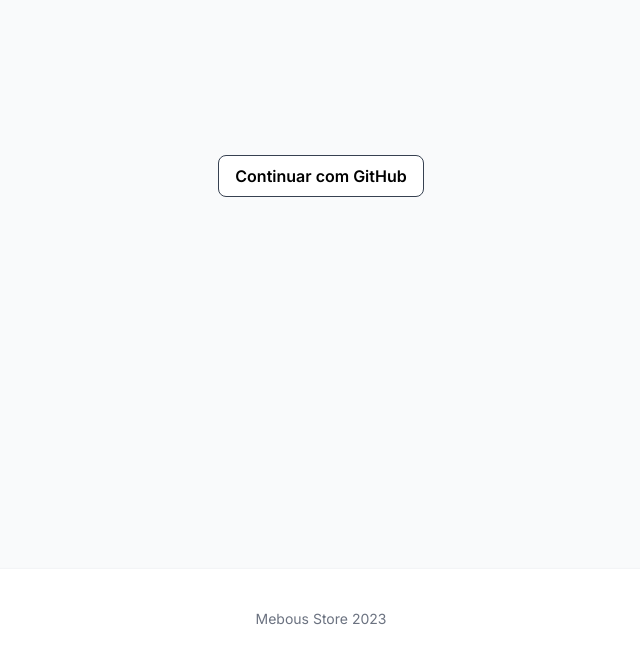
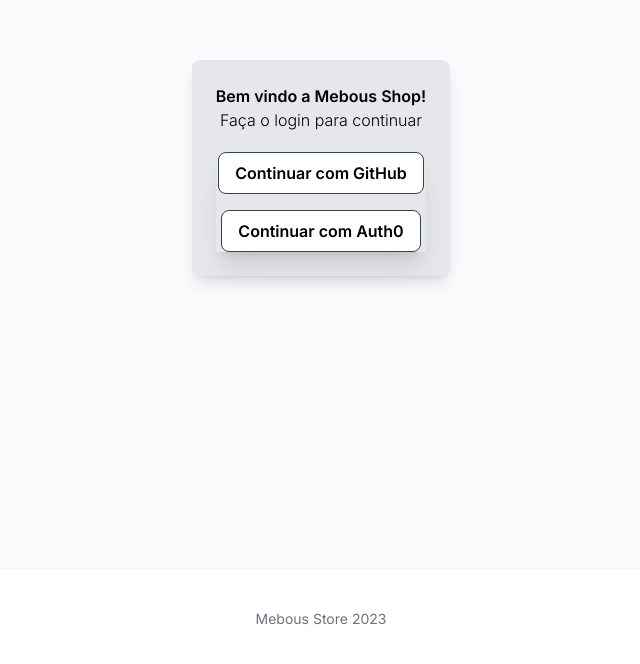
Before and after one commit to PedroTresmondi/mebous-virtual-shop, a Next.js app: page /login in a window 1280 px wide. Shown: the part 232-896 px from the top of the page, without its empty margins (319-959 px from the left). Built offline with nearby package versions, Linux system fonts and the light colour scheme; no server answers; what use-shopping-cart would draw is missing.

Commit message:
adicionando auth0 para login

```diff
--- a/src/components/CartProduct.js
+++ b/src/components/CartProduct.js
@@ -11,7 +11,7 @@
         <div className="flex justify-between space-x-4 hover:shadow-lg
         hover:border-opacity-50 border border-opacity-0 rounded-md p-4 bg-white">
             <Link href={`/products/${product.id}`} className="flex item-center space-x-4 group" >
-                <div className="relative w-20 h-20 group-hover:scale-150 transition-transform " >
+                <div className="relative w-20 h-20 group-hover:scale-110 transition-transform " >
                     <Image
                         src={product.image}
                         alt={product.name}
@@ -26,7 +26,7 @@
                     <button
                         onClick={() => setItemQuantity(product.id, product.quantity - 1)}
                         disabled={product.quantity <= 1}
-                        className="p-1 rounded-md hover:bg-red-300 hover:text-rose-500">
+                        className="p-1 rounded-md hover:bg-gray-300 hover:text-rose-500">
                         <MinusSmallIcon className="w-6 h-6 flex-shrink-0 " />
                     </button>
                     <p className="font-semibold text-xl">
@@ -34,7 +34,7 @@
                     </p>
                     <button
                         onClick={() => setItemQuantity(product.id, product.quantity + 1)}
-                        className="p-1 rounded-md hover:bg-green-300 hover:text-green-950">
+                        className="p-1 rounded-md hover:bg-gray-300 hover:text-green-300">
                         <PlusSmallIcon className="w-6 h-6 flex-shrink-0 " />
                     </button>
                 </div>
--- a/src/components/Header.js
+++ b/src/components/Header.js
@@ -19,7 +19,7 @@
 
     return (
         <header className="sticky top-0 bg-white z-10 shadow-lg">
-            <div className="container mx-auto p-5 flex justify-between items-center">
+            <div className="container mx-auto p-1 flex justify-between items-center">
                 <Logo />
 
                 <Link
--- a/src/pages/api/auth/[...nextauth].js
+++ b/src/pages/api/auth/[...nextauth].js
@@ -1,5 +1,8 @@
 import NextAuth from "next-auth"
 import GithubProvider from "next-auth/providers/github"
+import TwitterProvider from "next-auth/providers/twitter"
+import Auth0Provider from "next-auth/providers/auth0";
+
 export const authOptions = {
   // Configure one or more authentication providers
   providers: [
@@ -7,8 +10,13 @@
       clientId: process.env.GITHUB_ID,
       clientSecret: process.env.GITHUB_SECRET,
     }),
-    // ...add more providers here
+    Auth0Provider({
+      clientId: process.env.AUTH0_CLIENT_ID,
+      clientSecret: process.env.AUTH0_CLIENT_SECRET,
+      issuer: process.env.AUTH0_ISSUER
+    }),
   ],
+
   secret: process.env.JWT_SECRET
 }
 export default NextAuth(authOptions)
--- a/src/pages/login.js
+++ b/src/pages/login.js
@@ -2,7 +2,6 @@
 import React, { useEffect } from 'react';
 import { useRouter } from 'next/router';
 import { useSession, signIn, signOut } from 'next-auth/react';
-
 
 export default function Login() {
     const { data: session, status } = useSession();
@@ -14,19 +13,42 @@
         }
     }, [status, router]);
 
+    const handleGitHubLogin = () => {
+        signIn('github');
+    };
+
+    const handleAuth0Login = () => {
+        signIn('auth0');
+    };
+
     return (
-        <div className="flex justify-center items-center h-screen ">
-            <div className="text-center">
-                <div className="mb-4">
+        <div className="flex justify-center items-center h-screen">
+            <div className="text-center h-auto">
+
+                <div className="bg-gray-200 p-6 rounded-lg shadow-lg">
+                    <p className='font-semibold'>Bem vindo a Mebous Shop!</p>
+                    <p className='font-light' >Faça o login para continuar</p>
+                    <div className="space-y-4 flex flex-col items-center shadow-xl mt-5">
+                        <button
+                            onClick={handleGitHubLogin}
+                            className="bg-white border border-gray-700 border-solid
+             text-black hover:bg-gray-800 transition duration-1000
+              ease-in-out hover:text-white font-semibold py-2 px-4 rounded-lg"
+                        >
+                            Continuar com GitHub
+                        </button>
+                        <button
+                            onClick={handleAuth0Login}
+                            className="bg-white border border-gray-700 border-solid
+            text-black hover:bg-gray-800 transition duration-1000
+             ease-in-out hover:text-white font-semibold py-2 px-4 rounded-lg"
+                        >
+                            Continuar com Auth0
+                        </button>
+                    </div>
                 </div>
-                <button
-                    onClick={() => signIn('github')}
-                    className="bg-white  border border-gray-700 border-solid
-                     text-black hover:bg-gray-800 transition duration-1000
-                     ease-in-out hover:text-white font-semibold py-2 px-4 rounded-lg">
-                    Continuar com GitHub
-                </button>
             </div>
         </div>
+
     );
 }
--- a/src/pages/products/[id].js
+++ b/src/pages/products/[id].js
@@ -31,14 +31,14 @@
                         priority
                     />
                 </div>
-                <div className="w-full flex-1 max-w-md border-opacity-50 rounded-md shadow-lg p-6 bg-slate-200">
-                    <h2 className="text-3x; font-semibold">{product.name}</h2>
+                <div className="w-full flex-1 max-w-md border-opacity-50 rounded-md shadow-lg p-6 bg-slate-100">
+                    <h2 className="text-3x; font-semibold m-5">{product.name}</h2>
                     <p className="pt-2 flex item-center space-x-2">
                         <CheckIcon className="text-lime-800 w-5 h-5" />
                         <span className="font-semibold"> Em estoque </span>
                     </p>
                     <div className="mt-4 border-t pt-4" >
-                        <p className="text-gray-500"> Preco </p>
+                        <p className="text-gray-500"> Preço </p>
                         <p className="text-xl font-semibold">
                             {formatCurrencyString({
                                 value: product.price,
@@ -49,12 +49,12 @@
                     <div className="mt-4 border-t pt-4" >
                         <p className="text-gray-500" >Quantidade</p>
                         <div className="mt-1 flex items-center space-x-3" >
-                            <button disabled={quantity <= 1} onClick={() => setQuantity(quantity - 1)} className="p-1 rounded-md hover:bg-red-300 hover:text-rose-500">
+                            <button disabled={quantity <= 1} onClick={() => setQuantity(quantity - 1)} className="p-1 rounded-md hover:bg-gray-300 hover:text-rose-500">
                                 <MinusSmallIcon className="w-6 h-6 flex-shrink-0 " />
                             </button>
                             <p className="font-semibold text-xl">{quantity}</p>
 
-                            <button onClick={() => setQuantity(quantity + 1)} className="p-1 rounded-md hover:bg-green-300 hover:text-green-950">
+                            <button onClick={() => setQuantity(quantity + 1)} className="p-1 rounded-md hover:bg-gray-300 hover:text-green-950">
                                 <PlusSmallIcon className="w-6 h-6 flex-shrink-0 " />
                             </button>
                         </div>
```
